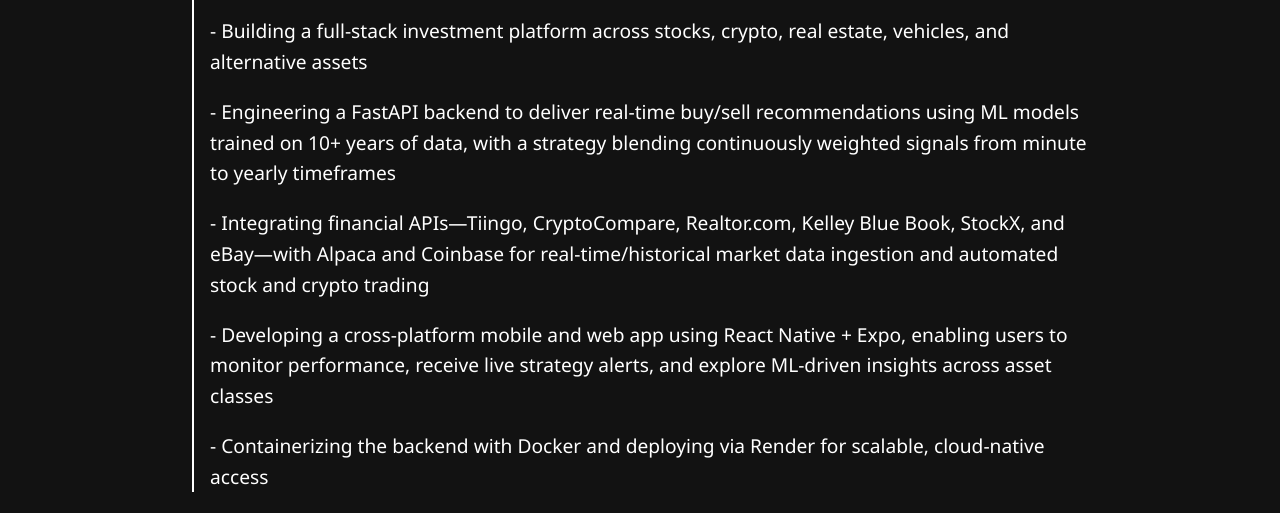
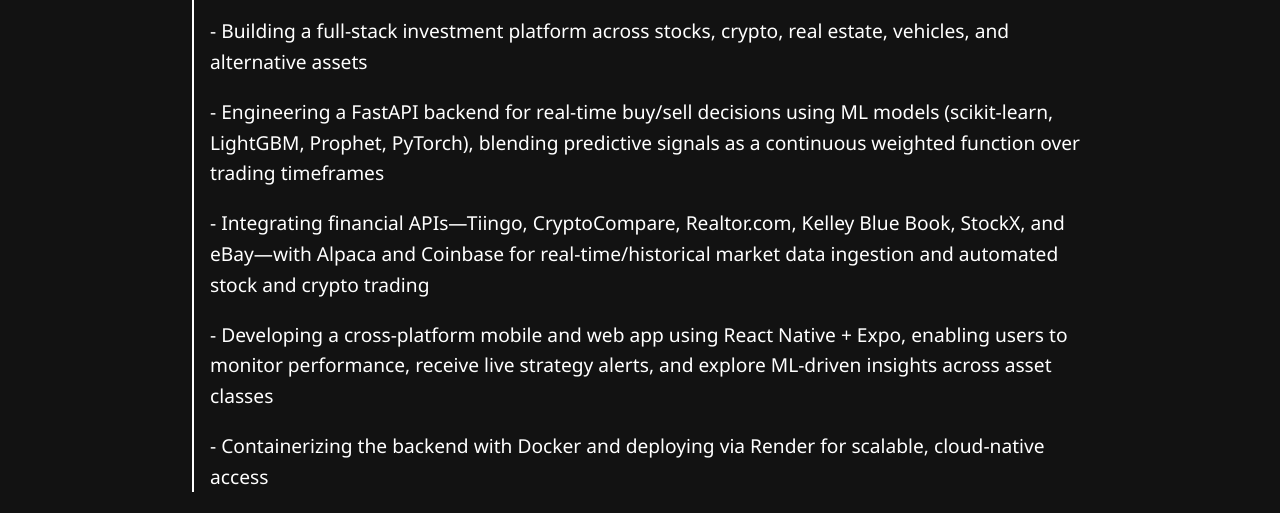
Before and after one commit to jayrao213/website, a plain HTML site: page projects.html in a window 1280 px wide. Shown: the part 287-800 px from the top of the page. Drawn offline with Linux system fonts and the light colour scheme.

Commit message:
Add files via upload

```diff
--- a/projects.html
+++ b/projects.html
@@ -35,7 +35,7 @@
           <h2>blu.jay</h2>
           <h3>March 2025 - Present</h3>
           <p>- Building a full-stack investment platform across stocks, crypto, real estate, vehicles, and alternative assets</p>
-          <p>- Engineering a FastAPI backend to deliver real-time buy/sell recommendations using ML models trained on 10+ years of data, with a strategy blending continuously weighted signals from minute to yearly timeframes</p>
+          <p>- Engineering a FastAPI backend for real-time buy/sell decisions using ML models (scikit-learn, LightGBM, Prophet, PyTorch), blending predictive signals as a continuous weighted function over trading timeframes</p>
           <p>- Integrating financial APIs—Tiingo, CryptoCompare, Realtor.com, Kelley Blue Book, StockX, and eBay—with Alpaca and Coinbase for real-time/historical market data ingestion and automated stock and crypto trading</p>
           <p>- Developing a cross-platform mobile and web app using React Native + Expo, enabling users to monitor performance, receive live strategy alerts, and explore ML-driven insights across asset classes</p>
           <p>- Containerizing the backend with Docker and deploying via Render for scalable, cloud-native access</p>
```
Also changed, not shown: 1 other file.
